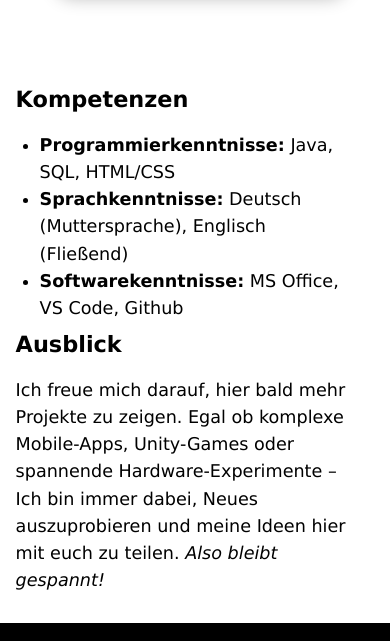
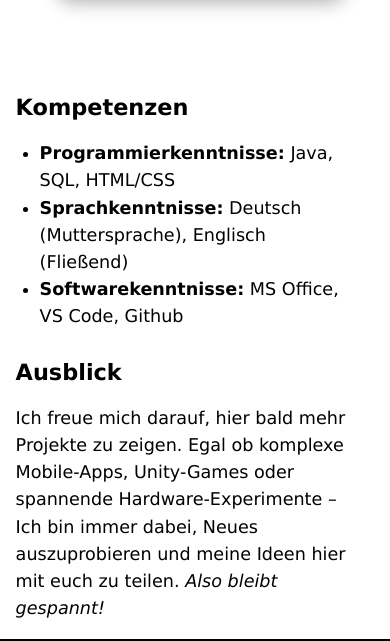
Before and after one commit to Zuupie/Zuupie.github.io, a plain HTML site: page index.html in a window 390 px wide. Shown: the part 655-1296 px from the top of the page. Drawn offline with Linux system fonts and the light colour scheme.

Commit message:
update margin - mobile

```diff
--- a/design.css
+++ b/design.css
@@ -212,6 +212,10 @@ section a:hover{
         padding: 0;
     }
 
+    #fourth{
+        margin-top: 1rem;
+    }
+
     footer{
         margin: 2rem 0rem 0rem 0rem;
     }
```
